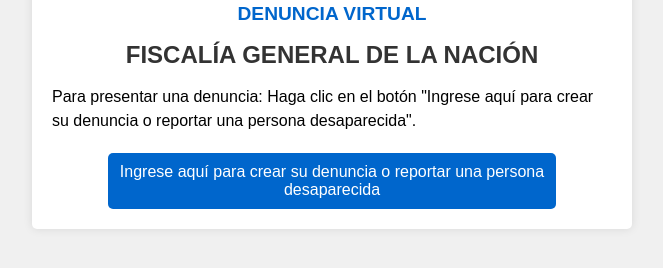
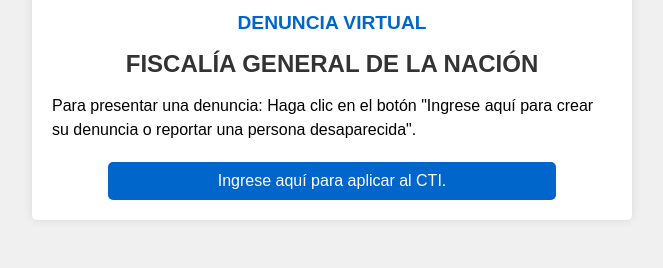
Before and after one commit to Hwaterrr/CTI, a website: page aplicar.html in a window 1280 px wide. Both pictures are taken after a click on the button "Aceptar términos y condiciones". Shown: the part 394-662 px from the top of the page, without its empty margins (308-971 px from the left). Drawn offline with Linux system fonts and the light colour scheme.

Commit message:
Update aplicar.html

```diff
--- a/aplicar.html
+++ b/aplicar.html
@@ -125,7 +125,7 @@
     <h2>DENUNCIA VIRTUAL</h2>
     <h1>FISCALÍA GENERAL DE LA NACIÓN</h1>
     <p>Para presentar una denuncia: Haga clic en el botón "Ingrese aquí para crear su denuncia o reportar una persona desaparecida".</p>
-    <button class="btn" onclick="window.location.href='aplicar2.html';">Ingrese aquí para crear su denuncia o reportar una persona desaparecida</button>
+    <button class="btn" onclick="window.location.href='aplicar2.html';">Ingrese aquí para aplicar al CTI. </button>
 
 
 </div>
```
